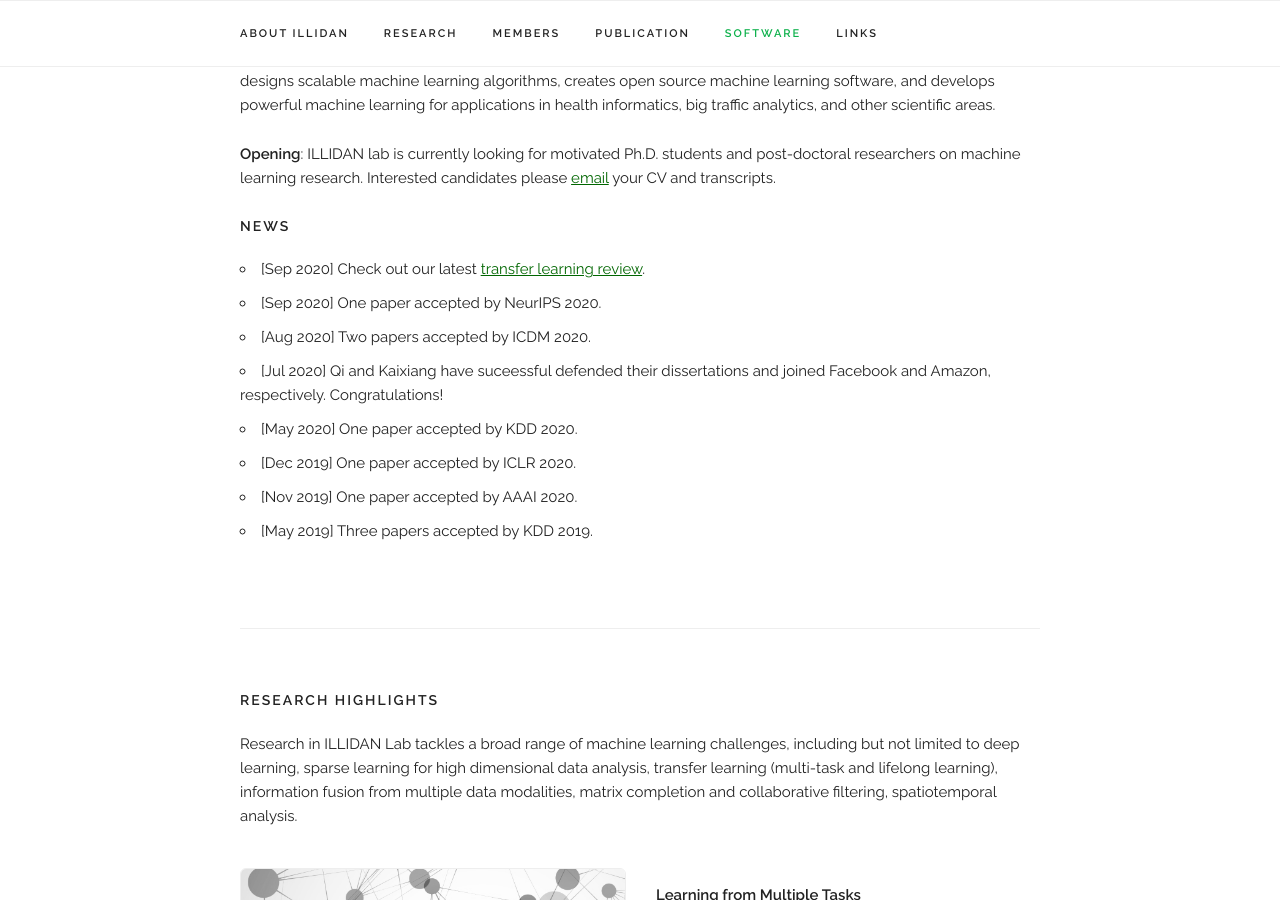
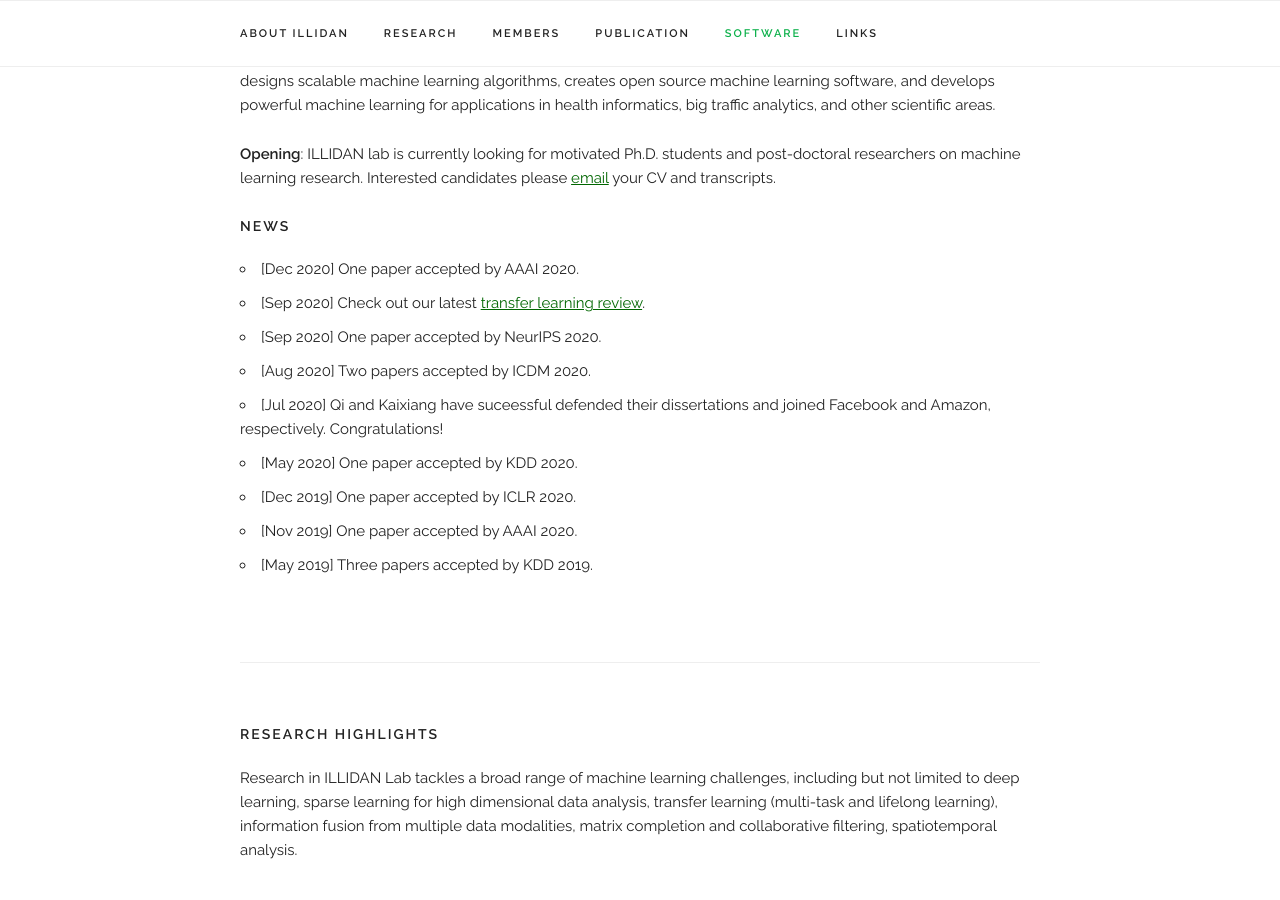
Before and after one commit to Marvelrex/denos.lab.io, a Jekyll site: the page built from index.html, in a window 1280 px wide and 900 px high, scrolled down 472 px. Built offline with Jekyll 4.4.1, drawn with Linux system fonts in a browser that asks for light colours; nearby versions of some CDN libraries.

Commit message:
Update news.md

```diff
--- a/_includes/news.md
+++ b/_includes/news.md
@@ -1,3 +1,4 @@
+- [Dec 2020] One paper accepted by AAAI 2020.
 - [Sep 2020] Check out our latest <a href="https://arxiv.org/abs/2009.07888" target="_blank">transfer learning review</a>.
 - [Sep 2020] One paper accepted by NeurIPS 2020.
 - [Aug 2020] Two papers accepted by ICDM 2020.
```
